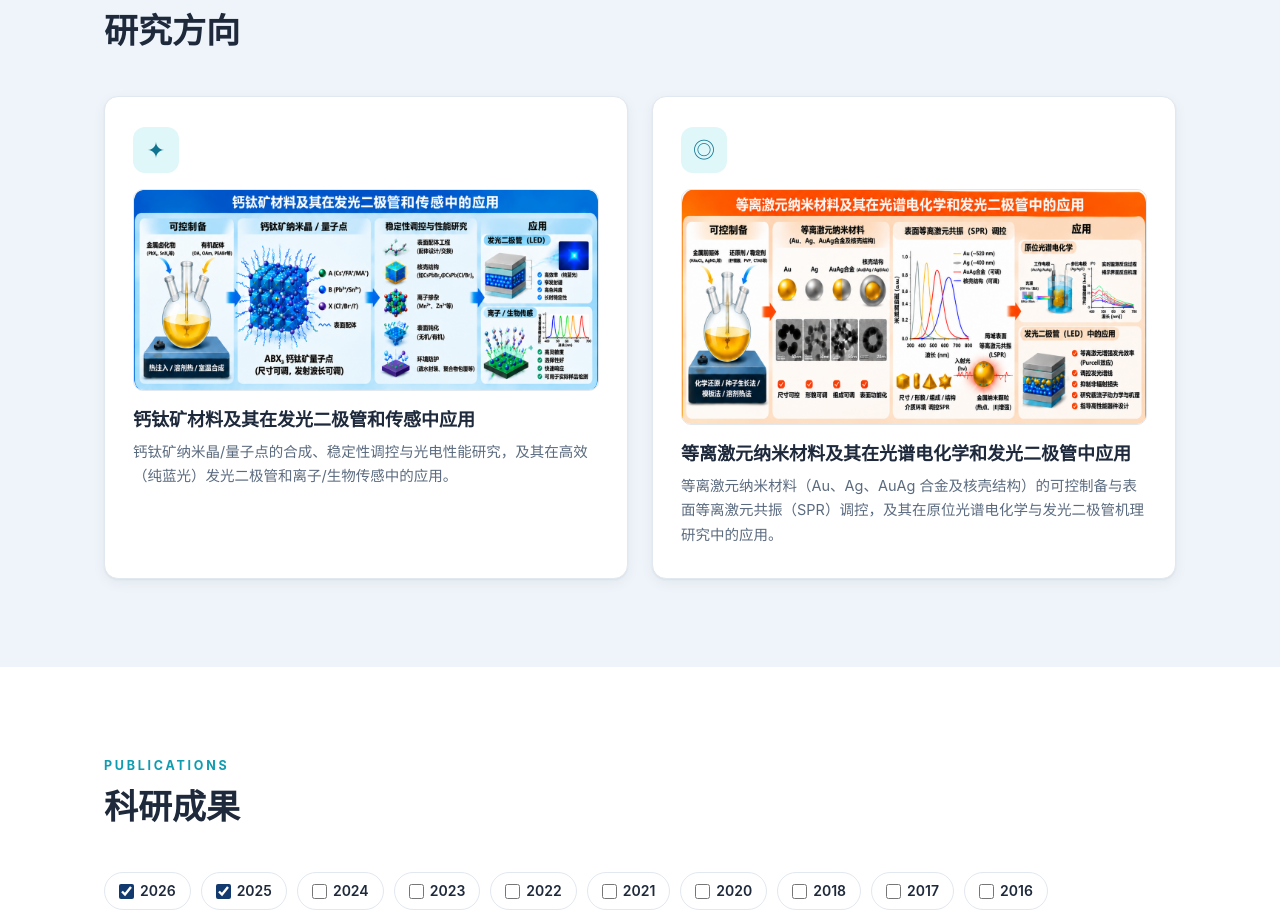
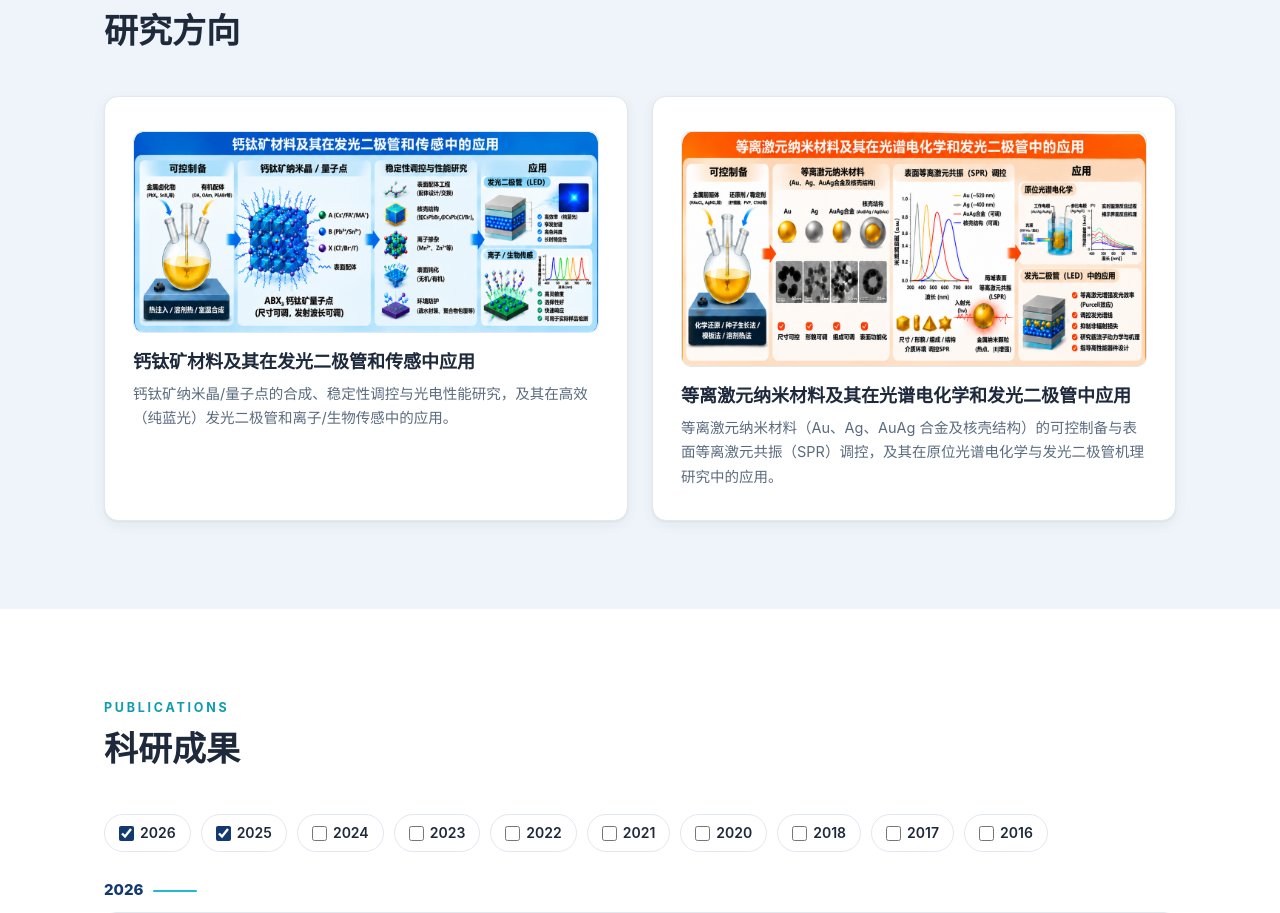
Before and after one commit to zhixuanlu1-dev/luzhixuan-homepage, a plain HTML site: page index.html in a window 1280 px wide. Shown: the part 3062-3975 px from the top of the page. Drawn offline with Linux system fonts and the light colour scheme; some packages are replaced by stand-ins of ours; a script that the page names is missing.

Commit message:
Update site from local (2026-09-07)

```diff
--- a/css/style.css
+++ b/css/style.css
@@ -484,7 +484,7 @@ html[lang="en"]    [data-zh] { display: none !important; }
 }
 
 /* ===== Clickable avatar & member photos ===== */
-.profile-avatar img, .student-photo img { cursor: zoom-in; }
+.profile-avatar img, .student-photo img, .card-figure { cursor: zoom-in; }
 
 /* ===== Visit counter ===== */
 .visit-counter {
--- a/index.html
+++ b/index.html
@@ -262,13 +262,11 @@
       </div>
       <div class="research-grid">
         <article class="card">
-          <div class="card-icon" aria-hidden="true">✦</div>
           <img class="card-figure" src="images/gallery/research-direction-1.png" alt="钙钛矿材料及其在发光二极管和传感中应用" loading="lazy">
           <h3><span data-zh>钙钛矿材料及其在发光二极管和传感中应用</span><span data-en>Perovskite Materials for LEDs and Sensing</span></h3>
           <p><span data-zh>钙钛矿纳米晶/量子点的合成、稳定性调控与光电性能研究，及其在高效（纯蓝光）发光二极管和离子/生物传感中的应用。</span><span data-en>Synthesis, stability engineering, and optoelectronic properties of perovskite nanocrystals/quantum dots, and their applications in high-efficiency (pure-blue) light-emitting diodes and ion/biosensing.</span></p>
         </article>
         <article class="card">
-          <div class="card-icon" aria-hidden="true">◎</div>
           <img class="card-figure" src="images/gallery/research-direction-2.png" alt="等离激元纳米材料及其在光谱电化学和发光二极管中应用" loading="lazy">
           <h3><span data-zh>等离激元纳米材料及其在光谱电化学和发光二极管中应用</span><span data-en>Plasmonic Nanomaterials for Spectroelectrochemistry &amp; LEDs</span></h3>
           <p><span data-zh>等离激元纳米材料（Au、Ag、AuAg 合金及核壳结构）的可控制备与表面等离激元共振（SPR）调控，及其在原位光谱电化学与发光二极管机理研究中的应用。</span><span data-en>Controlled synthesis of plasmonic nanomaterials (Au, Ag, AuAg alloys and core&ndash;shell designs) with tunable surface plasmon resonance (SPR), and their applications in in-situ spectroelectrochemistry and light-emitting diode mechanism studies.</span></p>
--- a/js/main.js
+++ b/js/main.js
@@ -427,7 +427,7 @@
     if (e.key === "Escape" && box.classList.contains("open")) close();
   });
 
-  [".profile-avatar img", ".student-photo img"].forEach(function (sel) {
+  [".profile-avatar img", ".student-photo img", ".card-figure"].forEach(function (sel) {
     document.querySelectorAll(sel).forEach(function (el) {
       el.addEventListener("click", function () {
         open(el.src, el.alt || "");
```
